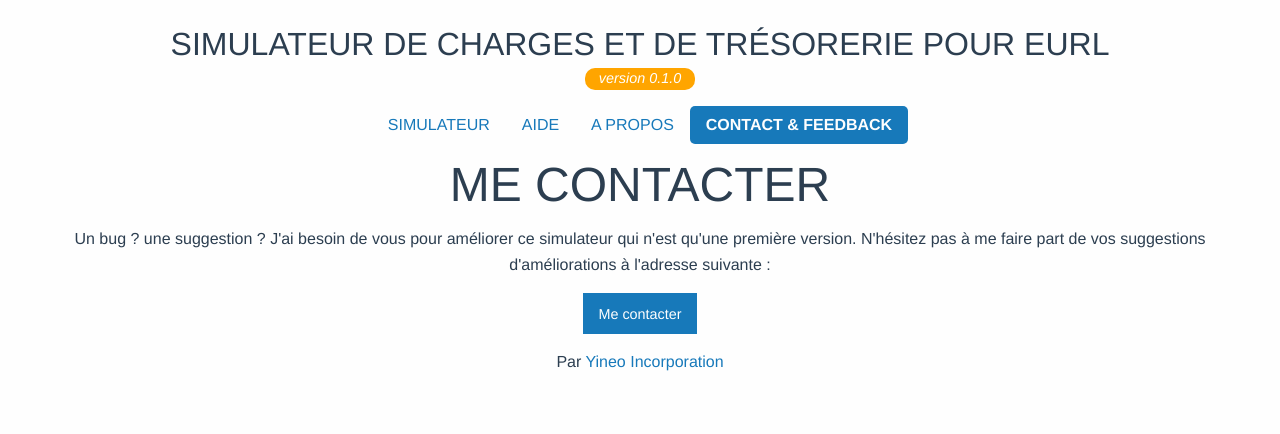
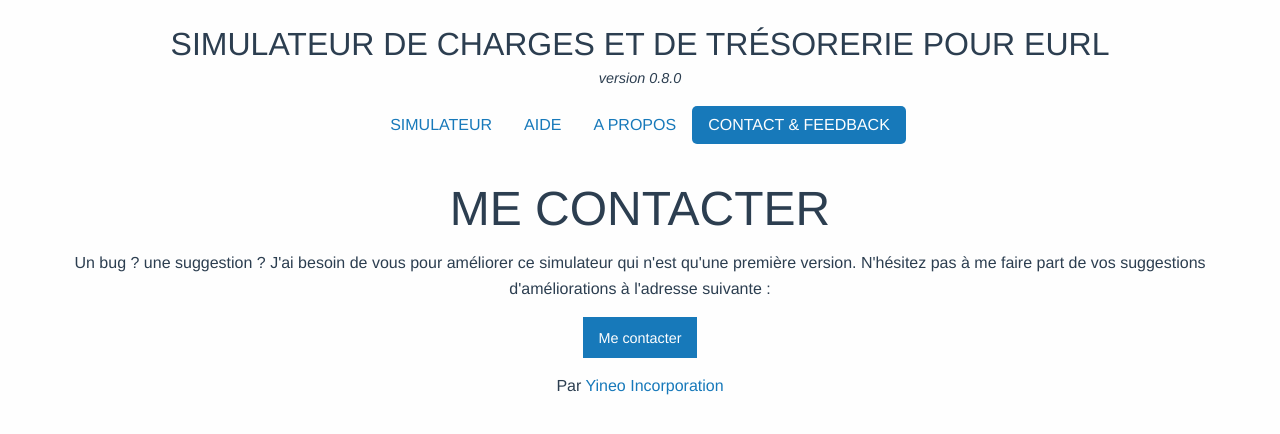
Before and after one commit to nyl-auster/eurl-app-2, a Vue app: page /contact in a window 1280 px wide. Shown: the top 434 px of the page. Built offline with nearby package versions, Linux system fonts and the light colour scheme.

Commit message:
divers fix

```diff
--- a/src/App.vue
+++ b/src/App.vue
@@ -2,17 +2,19 @@
   <div id="app">
     <site-header></site-header>
     <site-menu></site-menu>
-    <div class="row">
-      <router-view></router-view>
+    <div class="row router-view">
+      <div class="small-12 columns">
+        <router-view></router-view>
+      </div>
     </div>
     <site-footer></site-footer>
   </div>
 </template>
 
 <script>
-import SiteMenu from './components/SiteMenu'
-import SiteHeader from './components/SiteHeader'
-import SiteFooter from './components/SiteFooter'
+import SiteMenu from './components/site/SiteMenu'
+import SiteHeader from './components/site/SiteHeader'
+import SiteFooter from './components/site/SiteFooter'
 
 export default {
   components: {
@@ -36,4 +38,9 @@ export default {
 h1, h2, h3, h4, h5, h6 {
   text-transform:uppercase;
 }
+
+.router-view {
+  margin-top:1.5rem;
+}
+
 </style>
--- a/src/components/pages/PageContact.vue
+++ b/src/components/pages/PageContact.vue
@@ -7,9 +7,3 @@
     <a class="button" target="_blank" href="https://yineo.fr/contact">Me contacter</a>
   </div>
 </template>
-
-<script>
-export default {
-  name: 'pageAide'
-}
-</script>
--- a/src/components/pages/PageSimulateur.vue
+++ b/src/components/pages/PageSimulateur.vue
@@ -13,9 +13,3 @@ export default {
   }
 }
 </script>
-
-<!-- Add "scoped" attribute to limit CSS to this component only -->
-<style scoped>
-
-
-</style>
--- a/src/components/SiteHeader.vue
+++ b/src/components/site/SiteHeader.vue
@@ -1,7 +1,7 @@
 <template>
   <header>
     <div id="site-title"> Simulateur de charges et de trésorerie pour EURL </div>
-    <div id="version">version 0.1.0</div>
+    <div id="version">version 0.8.0</div>
   </header>
 </template>
 
@@ -14,12 +14,10 @@
 
   #version {
     font-style:italic;
-    background:orange;
     font-size:0.9rem;
-    width:110px;
     margin:auto;
-    border-radius:10px;
-    color:white;
     margin-bottom:1rem;
   }
+
+
 </style>
--- a/src/components/SiteMenu.vue
+++ b/src/components/site/SiteMenu.vue
@@ -21,7 +21,6 @@
     background: #1779ba;
     color: #fefefe;
     border-radius:5px;
-    font-weight:bold;
   }
 
 </style>
```
Also changed, not shown: src/components/site/SiteFooter.vue (renamed from src/components/SiteFooter.vue).
